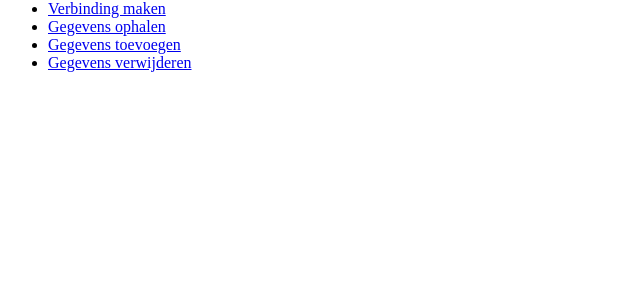
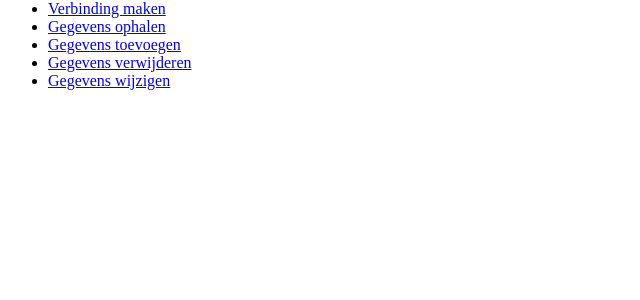
Before and after one commit to Mdescan/Databank_oefeningen, a PHP site: page /Databank_oefeningen/ in a window 1280 px wide. Shown: the part 16-316 px from the top of the page, without its empty margins (0-640 px from the left). Run offline with PHP 8.4, Linux system fonts and the light colour scheme.

Commit message:
link add

```diff
--- a/index.php
+++ b/index.php
@@ -33,6 +33,9 @@ and open the template in the editor.
                         <li>
                             <a href="http://localhost/Databank_oefeningen/Gegevens_verwijderen.php">Gegevens verwijderen</a>
                         </li>
+                        <li>
+                            <a href="http://localhost/Databank_oefeningen/Gegevens_wijzigen.php">Gegevens wijzigen</a>
+                        </li>
                     </ul>
                     <?php
                     // put your code here
```
